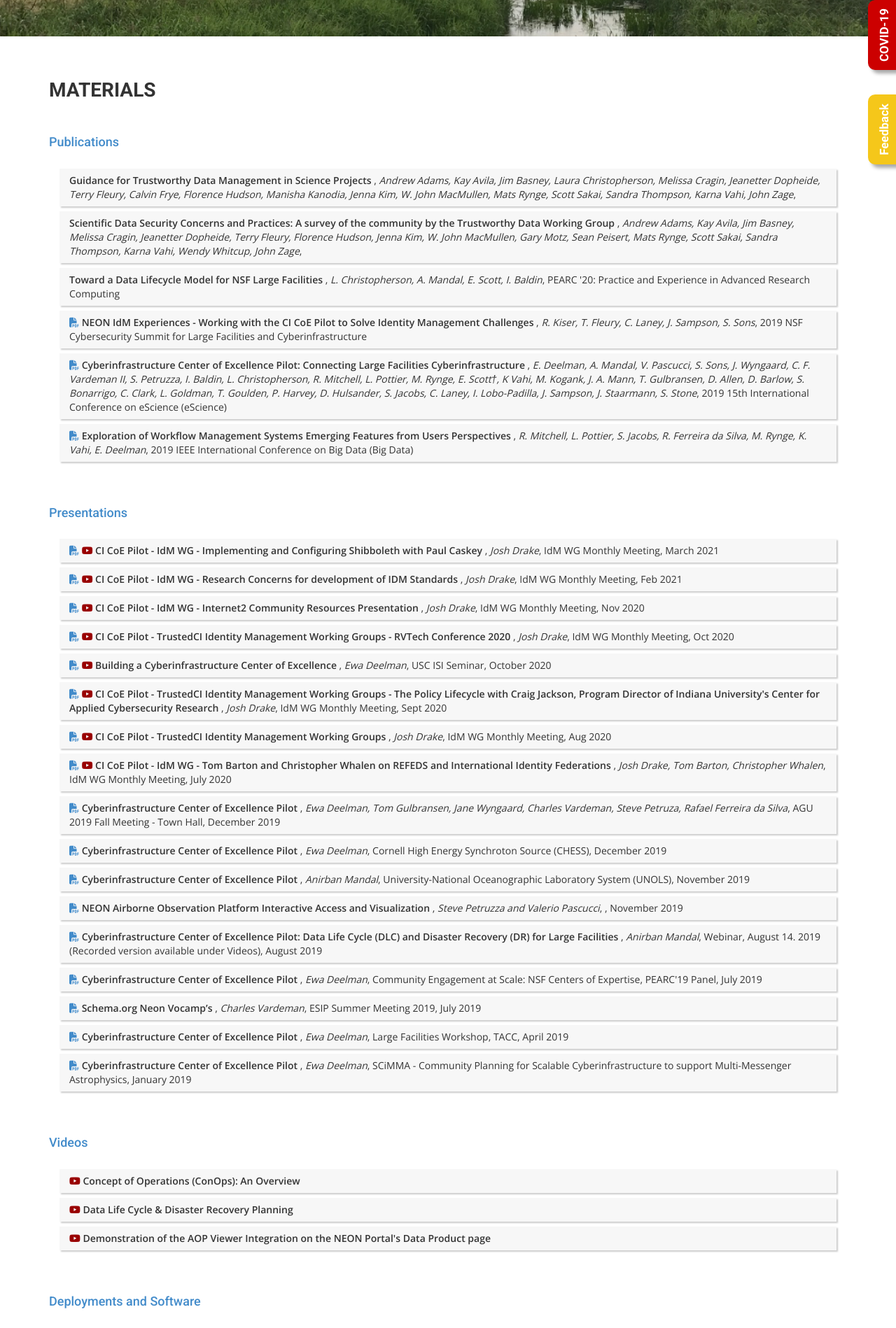
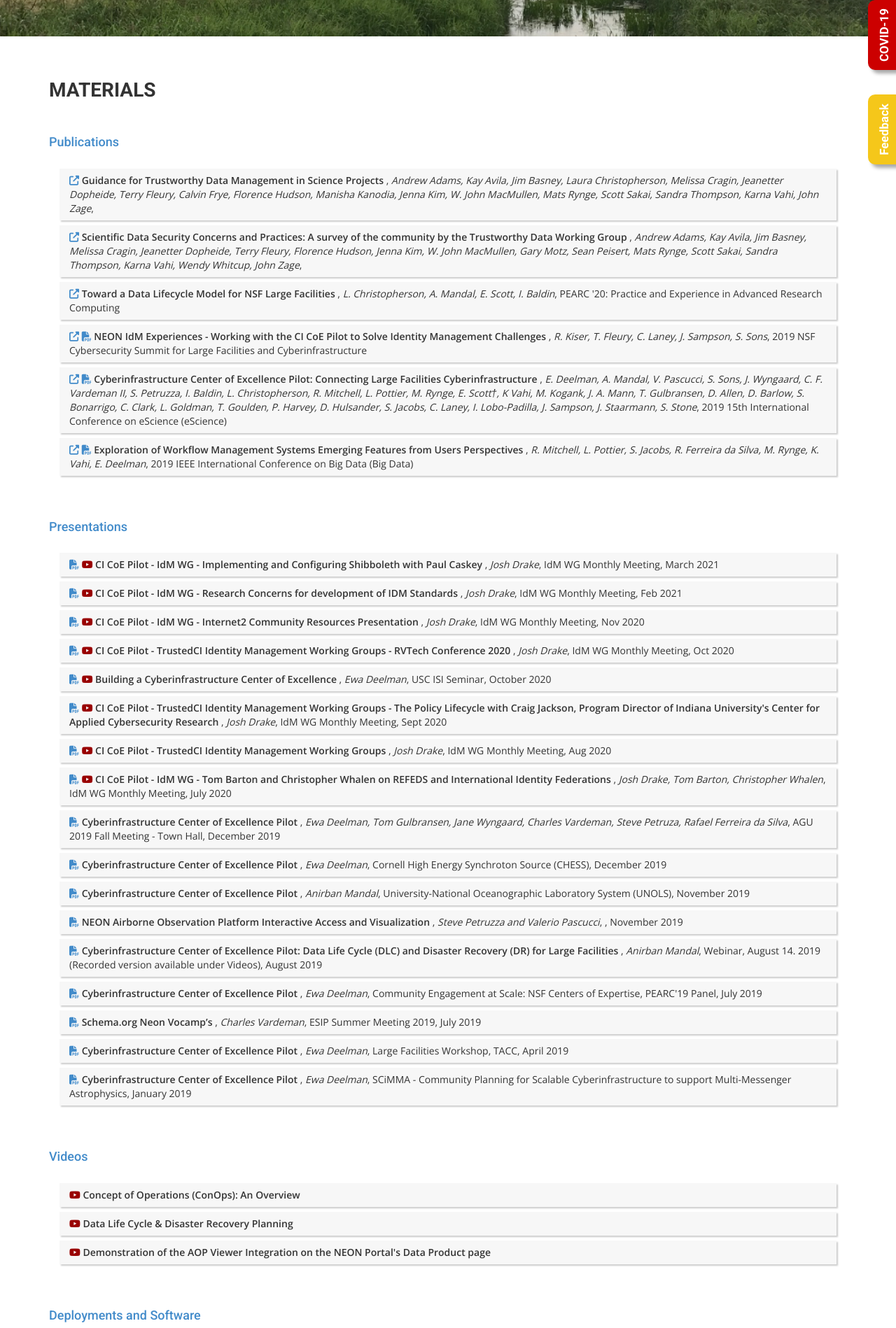
Before and after one commit to cicoe/cicoe.github.io, a Jekyll site: the page built from materials.html, in a window 1280 px wide. Shown: the part 340-2238 px from the top of the page at 70% size. Built offline with Jekyll 4.4.1, drawn with Linux system fonts in a browser that asks for light colours; nearby versions of some CDN libraries; some web fonts are replaced.

Commit message:
fixing link issues in all materials page

```diff
--- a/materials.html
+++ b/materials.html
@@ -21,6 +21,9 @@ permalink: /materials/
                 <div class="col-md-12 col-sm-12">
                     <div class="materials">
                         <strong>
+                            {% if n.link.size > 0 %}
+                            <a href="{{ n.link }}" target="_blank"><i class="fas fa-external-link-alt"></i></a>
+                            {% endif %}
                             {% if n.pdf.size > 0 %}
                             <a href="/publications/{{ n.pdf }}" target="_blank"><i class="fas fa-file-pdf"></i></a>
                             {% endif %}
```
